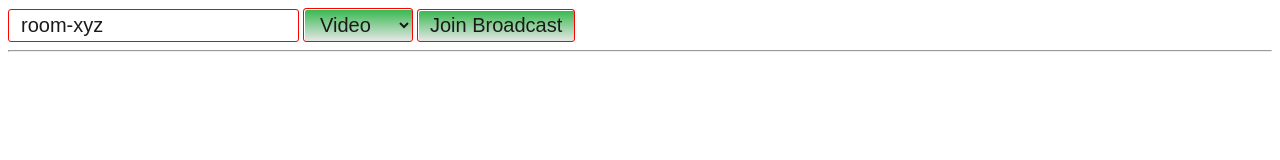
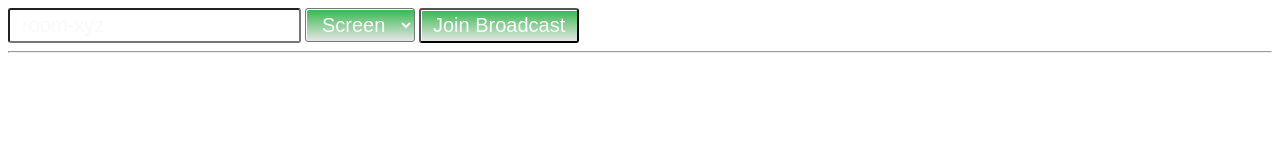
Before and after one commit to kshit9/video-sih, a website: page index.html in a window 1280 px wide. Drawn offline with nearby package versions, Linux system fonts and the light colour scheme; no server answers.

Commit message:
Update index.html

```diff
--- a/index.html
+++ b/index.html
@@ -11,7 +11,7 @@ This module simply initializes socket.io and configures it in a way that single
 <!--     <option>Audio+Video</option>
     <option title="Works only in Firefox.">Audio+Screen</option>
     <option>Audio</option> -->
-    <option>Video</option>
+<!--     <option>Video</option> -->
     <option title="Screen capturing requries HTTPs. Please run this demo on HTTPs to make sure it can capture your screens.">Screen</option>
 </select>
 <button id="open-or-join">Join Broadcast</button>
@@ -49,13 +49,13 @@ button, input, select {
     border-bottom-left-radius: 3px;
     padding: 4px 12px;
     text-decoration: none;
-    color: rgb(27, 26, 26);
+    color: rgb(250, 250, 250);
     display: inline-block;
     box-shadow: rgb(255, 255, 255) 1px 1px 0px 0px inset;
     text-shadow: none;
     background: -webkit-gradient(linear, 0% 0%, 0% 100%, color-stop(0.05, rgb(60, 186, 84)), to(rgb(230, 230, 230)));
     font-size: 20px;
-    border: 1px solid red;
+/*     border: 1px solid red; */
     outline:none;
 }
 button:active, input:active, select:active, button:focus, input:focus, select:focus {
```
